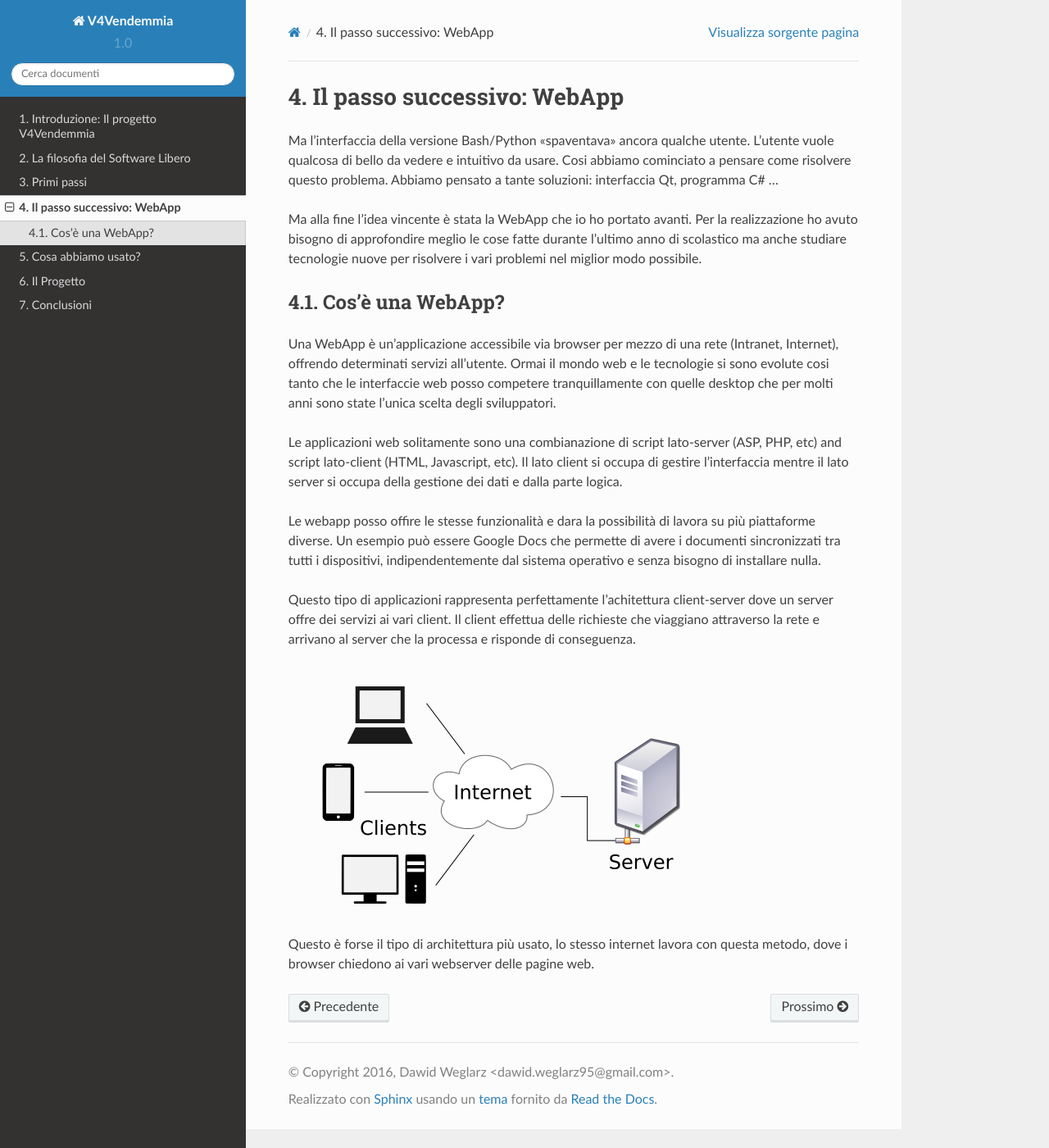
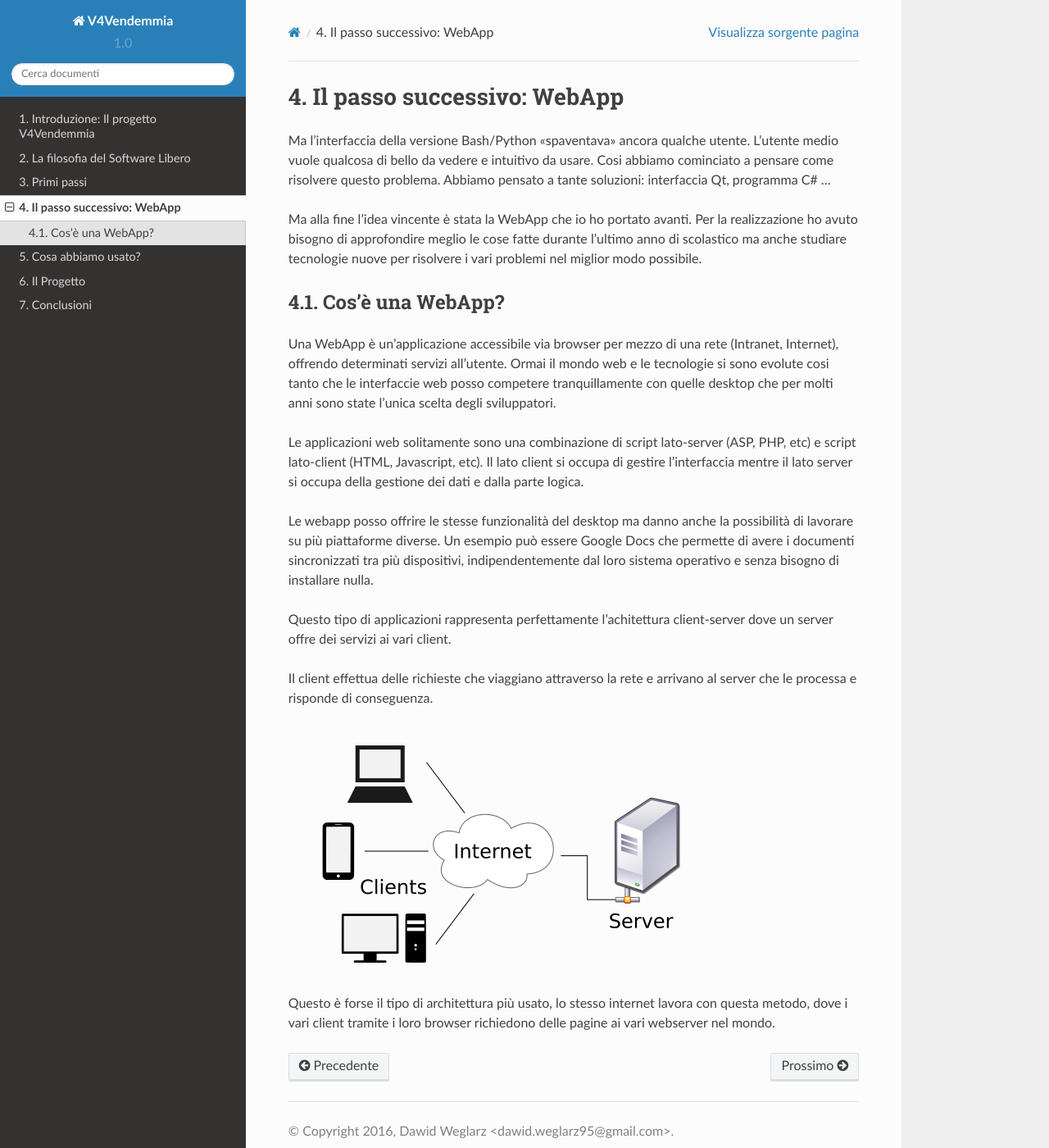
Before and after one commit to feroda/v4vendemmia, a Sphinx documentation site: the page built from doc/webapp.rst, in a window 1280 px wide and 1400 px high. Shown: the whole window at 82% size. Built offline with Sphinx 7.4.7 and the Read the Docs theme 2.0.0, drawn with Linux system fonts in a browser that asks for light colours.

Commit message:
[doc] Aggiornati contenuti

```diff
--- a/doc/webapp.rst
+++ b/doc/webapp.rst
@@ -1,6 +1,6 @@
 Il passo successivo: WebApp
 ===========================
-Ma l'interfaccia della versione Bash/Python "spaventava" ancora qualche utente. L'utente vuole qualcosa di bello da vedere e intuitivo da usare.
+Ma l'interfaccia della versione Bash/Python "spaventava" ancora qualche utente. L'utente medio vuole qualcosa di bello da vedere e intuitivo da usare.
 Cosi abbiamo cominciato a pensare come risolvere questo problema. Abbiamo pensato a tante soluzioni: interfaccia Qt, programma C# . . .
 
 Ma alla fine l'idea vincente è stata la WebApp che io ho portato avanti.
@@ -11,15 +11,17 @@ Cos'è una WebApp?
 Una WebApp è un'applicazione accessibile via browser per mezzo di una rete (Intranet, Internet), offrendo determinati servizi all'utente.
 Ormai il mondo web e le tecnologie si sono evolute cosi tanto che le interfaccie web posso competere tranquillamente con quelle desktop che per molti anni sono state l'unica scelta degli sviluppatori.
 
-Le applicazioni web solitamente sono una combianazione di script lato-server (ASP, PHP, etc) and script lato-client (HTML, Javascript, etc).
+Le applicazioni web solitamente sono una combinazione di script lato-server (ASP, PHP, etc) e script lato-client (HTML, Javascript, etc).
 Il lato client si occupa di gestire l'interfaccia mentre il lato server si occupa della gestione dei dati e dalla parte logica.
 
-Le webapp posso offire le stesse funzionalità e dara la possibilità di lavora su più piattaforme diverse. Un esempio può essere Google Docs che permette di avere i documenti sincronizzati tra tutti i dispositivi, indipendentemente dal sistema operativo e senza bisogno di installare nulla.
+Le webapp posso offrire le stesse funzionalità del desktop ma danno anche la possibilità di lavorare su più piattaforme diverse. Un esempio può essere Google Docs che permette di avere i documenti sincronizzati tra più dispositivi, indipendentemente dal loro sistema operativo e senza bisogno di installare nulla.
 
-Questo tipo di applicazioni rappresenta perfettamente l'achitettura client-server dove un server offre dei servizi ai vari client. Il client effettua delle richieste che viaggiano attraverso la rete e arrivano al server che la processa e risponde di conseguenza.
+Questo tipo di applicazioni rappresenta perfettamente l'achitettura client-server dove un server offre dei servizi ai vari client.
+
+Il client effettua delle richieste che viaggiano attraverso la rete e arrivano al server che le processa e risponde di conseguenza.
 
 |client-server|
 
-Questo è forse il tipo di architettura più usato, lo stesso internet lavora con questa metodo, dove i browser chiedono ai vari webserver delle pagine web.
+Questo è forse il tipo di architettura più usato, lo stesso internet lavora con questa metodo, dove i vari client tramite i loro browser richiedono delle pagine ai vari webserver nel mondo.
 
 .. |client-server| image:: /images/client-server.png
```
Also changed, not shown: doc/freesoftware.rst (+4 -4 lines).
